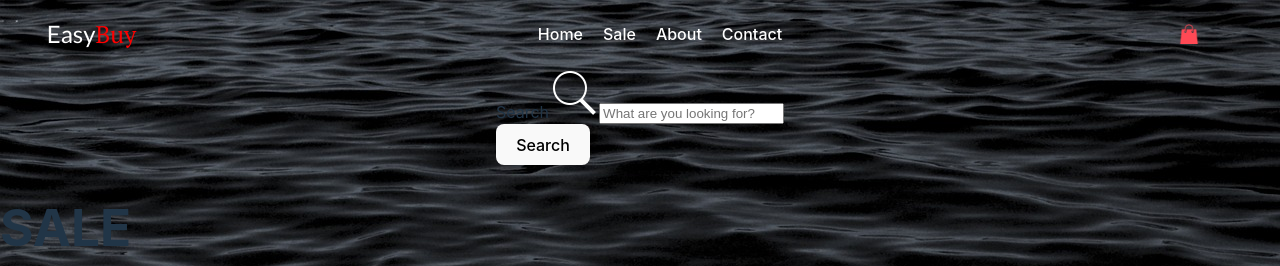
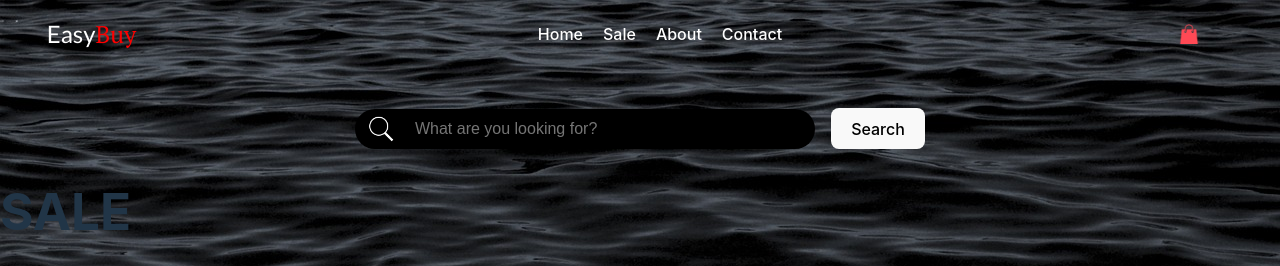
Before and after one commit to lem31/mystore, a React (Vite) app in the folder my-store-app/: page /Sale in a window 1280 px wide. Shown: the top 266 px of the page. Built offline with nearby package versions, Linux system fonts and the light colour scheme; a web font is replaced by a local one.

Commit message:
added styles to search bar

```diff
--- a/my-store-app/src/CSS_Modules/Search/search.module.css
+++ b/my-store-app/src/CSS_Modules/Search/search.module.css
@@ -1,4 +1,70 @@
 .search_div {
   display: flex;
   justify-content: center;
+  flex-direction: row;
+  position: relative;
 }
+
+.search_div_form {
+  display: flex;
+  justify-content: center;
+  flex-direction: row;
+  position: relative;
+  margin-top: 40px;
+}
+.search_form {
+  display: flex;
+
+  justify-content: center;
+  align-items: center;
+  flex-direction: row;
+  width: 676px;
+  gap: 16px;
+}
+
+.search_icon {
+  width: 28px;
+  height: 28px;
+  position: absolute;
+
+  z-index: 12;
+}
+
+.search_icon_div {
+  position: relative;
+  z-index: 12;
+  display: flex;
+  justify-content: end;
+  align-items: center;
+  left: 40px;
+}
+
+.search_input {
+  width: 460px;
+  height: 40px;
+  border: none;
+  border-radius: 20px;
+  padding-left: 60px;
+  padding-right: 60px;
+  font-size: 16px;
+  outline: none;
+  background-color: black;
+  color: white;
+}
+
+.search_label {
+  display: none;
+}
+
+.search_suggestion_div {
+  display: flex;
+  flex: column;
+  width: 500px;
+  align-items: start;
+  color: white;
+}
+.outer_suggestion_div {
+  display: flex;
+  width: 100vw;
+  justify-content: center;
+}
--- a/my-store-app/src/CSS_Modules/Search_Suggestion_Li/Search_Suggestion_Li.module.css
+++ b/my-store-app/src/CSS_Modules/Search_Suggestion_Li/Search_Suggestion_Li.module.css
@@ -1,3 +1,4 @@
 .suggestion {
   cursor: pointer;
+  list-style: none;
 }
--- a/my-store-app/src/Components/Search/search.jsx
+++ b/my-store-app/src/Components/Search/search.jsx
@@ -45,17 +45,29 @@ function Search(){
    };
 
   return(
-    <div className={styles.search_div}>
-      <form role="search" onSubmit={handleSubmit}>
-
+    <>
+    <div className={styles.search_div_form}>
+      <form className={styles.search_form} role="search" onSubmit={handleSubmit}>
 
        <SearchInput searchPhrase={searchPhrase} handleChange={handleChange}/>
-       <button type="submit" aria-label="Submit search">Search</button>
+
+       <button onSubmit= {handleSubmit} type="submit" aria-label="Submit search">Search</button>
+
       </form>
+
+      </div>
+      <div className={styles.outer_suggestion_div}>
+      <div className={styles.search_suggestion_div}>
       {showSuggestions && suggestions.length > 0 && (
         <SuggestionList suggestions={suggestions} handleSelect={handleSelect}/>
       )}
     </div>
+    </div>
+
+
+
+
+    </>
   )
 };
 
--- a/my-store-app/src/Components/Search/search_input.jsx
+++ b/my-store-app/src/Components/Search/search_input.jsx
@@ -1,12 +1,16 @@
 import React from 'react';
 import SearchIcon from "../../Images/Search-Icon.png";
+import styles from '../../CSS_Modules/Search/search.module.css';
 
 function SearchInput({searchPhrase, handleChange}){
 return (
-  <div className="search-input">
-    <label htmlFor="search-input">Search</label>
-    <img src={SearchIcon} alt="Search Icon"/>
-    <input type="search" placeholder="What are you looking for?" aria-label="Search" value={searchPhrase} onChange={handleChange}/>
+  <div className={styles.search_div} >
+      <div className={styles.search_icon_div}>
+    <img className={styles.search_icon} src={SearchIcon} alt="Search Icon"/>
+    </div>
+    <label className={styles.search_label} htmlFor="search-input">Search</label>
+
+    <input className={styles.search_input} type="search" placeholder="What are you looking for?" aria-label="Search" value={searchPhrase} onChange={handleChange}/>
 
   </div>
 )
```
